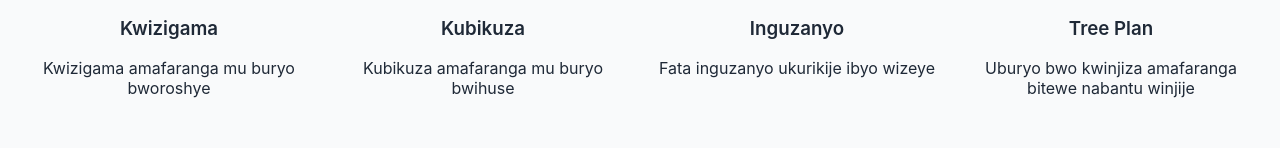
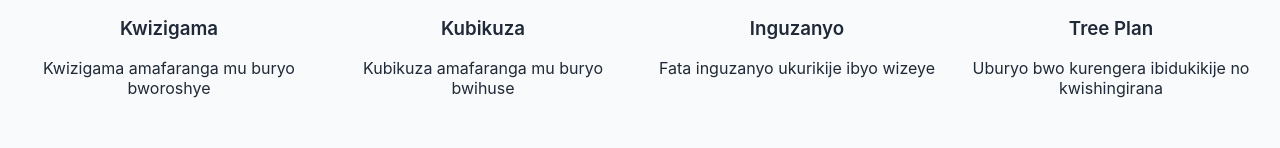
Before and after one commit to kedimoney/KEDI-MoneyNetwork, a website: page frontend/index.html in a window 1280 px wide. Shown: the part 533-681 px from the top of the page. Drawn offline with Linux system fonts and the light colour scheme.

Commit message:
Update index.html

```diff
--- a/frontend/index.html
+++ b/frontend/index.html
@@ -167,7 +167,7 @@
       <a href="tree.html" style="text-decoration: none; color: inherit;">
         <i class="fas fa-tree" style="font-size: 2.5rem; color: #16a34a;"></i>
         <h3>Tree Plan</h3>
-        <p>Uburyo bwo kwinjiza amafaranga bitewe nabantu winjije</p>
+        <p>Uburyo bwo kurengera ibidukikije no kwishingirana</p>
       </a>
     </div>
   </section>
```
